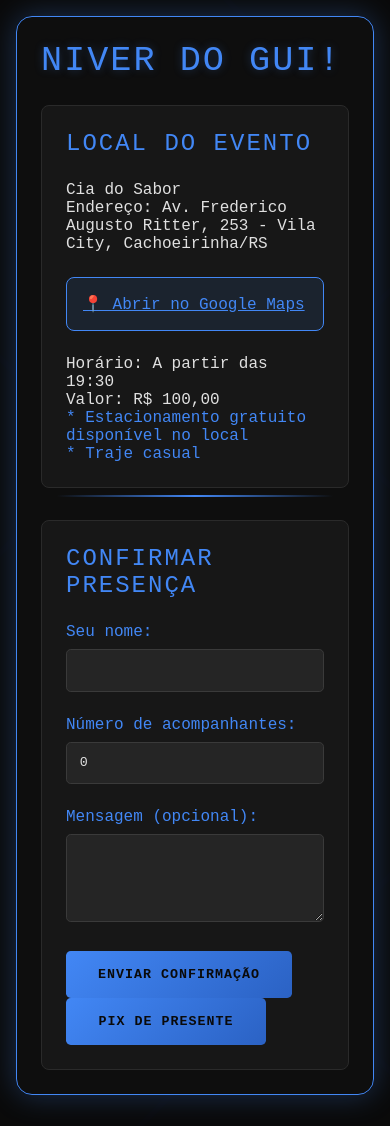
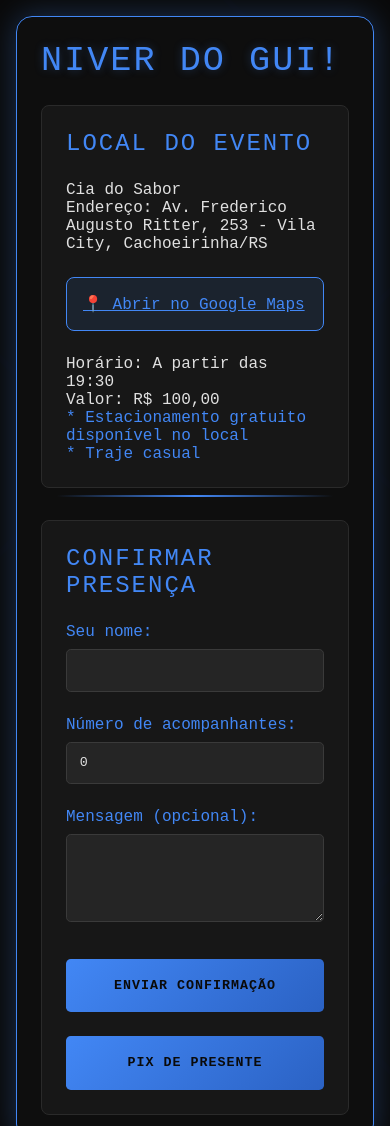
Before and after one commit to GuilhermeMoraes44/convite-aniversario-gui, a plain HTML site: page response.html in a window 390 px wide. Shown: the top 1126 px of the page. Drawn offline with Linux system fonts and the light colour scheme.

Commit message:
Update styles.css

```diff
--- a/styles.css
+++ b/styles.css
@@ -156,15 +156,19 @@ input:focus, textarea:focus {
     outline: none;
 }
 
-/* Botões unificados - Versão corrigida */
+/* Botões - Versão Corrigida */
+.form-buttons {
+    display: flex;
+    flex-wrap: wrap;
+    margin-top: 2rem;
+}
+
 .submit-button,
 .gift-button {
-    flex: 1;
-    min-width: 200px;
-    text-align: center;
+    width: 100%;
+    padding: 1.2rem;
     background: linear-gradient(135deg, var(--cyber-blue) 0%, var(--cyber-blue-dark) 100%);
-    color: #0a0a0a; /* Removido !important desnecessário */
-    padding: 1rem 2rem;
+    color: #0a0a0a;
     border: none;
     border-radius: 0.3rem;
     font-weight: 600;
@@ -174,24 +178,33 @@ input:focus, textarea:focus {
     transition: all 0.3s ease;
 }
 
-/* Garantindo herança de cor consistente */
-.gift-button {
-    color: #0a0a0a !important; /* Força mesma cor se houver conflito */
-}
-
-@@media (max-width: 480px) {
+/* Desktop */
+@media (min-width: 481px) {
     .form-buttons {
-        flex-direction: column;
-        gap: 1.5rem !important; /* Espaçamento reforçado */
-        margin-top: 1.5rem;
+        gap: 1.5rem;
     }
 
     .submit-button,
     .gift-button {
-        width: 100%;
-        padding: 1.2rem; /* Aumento do padding para melhor toque */
-        margin-bottom: 1.5rem !important; /* Remove margens conflitantes */
+        flex: 1;
     }
+}
+
+/* Mobile - Correção Definitiva */
+@media (max-width: 480px) {
+    .form-buttons {
+        flex-direction: column;
+    }
+
+    .submit-button {
+        margin-bottom: 1.5rem !important;
+    }
+}
+
+.submit-button:hover,
+.gift-button:hover {
+    box-shadow: 0 0 20px var(--neon-effect);
+    transform: translateY(-2px);
 }
 
 /* Efeitos de glitch */
```
